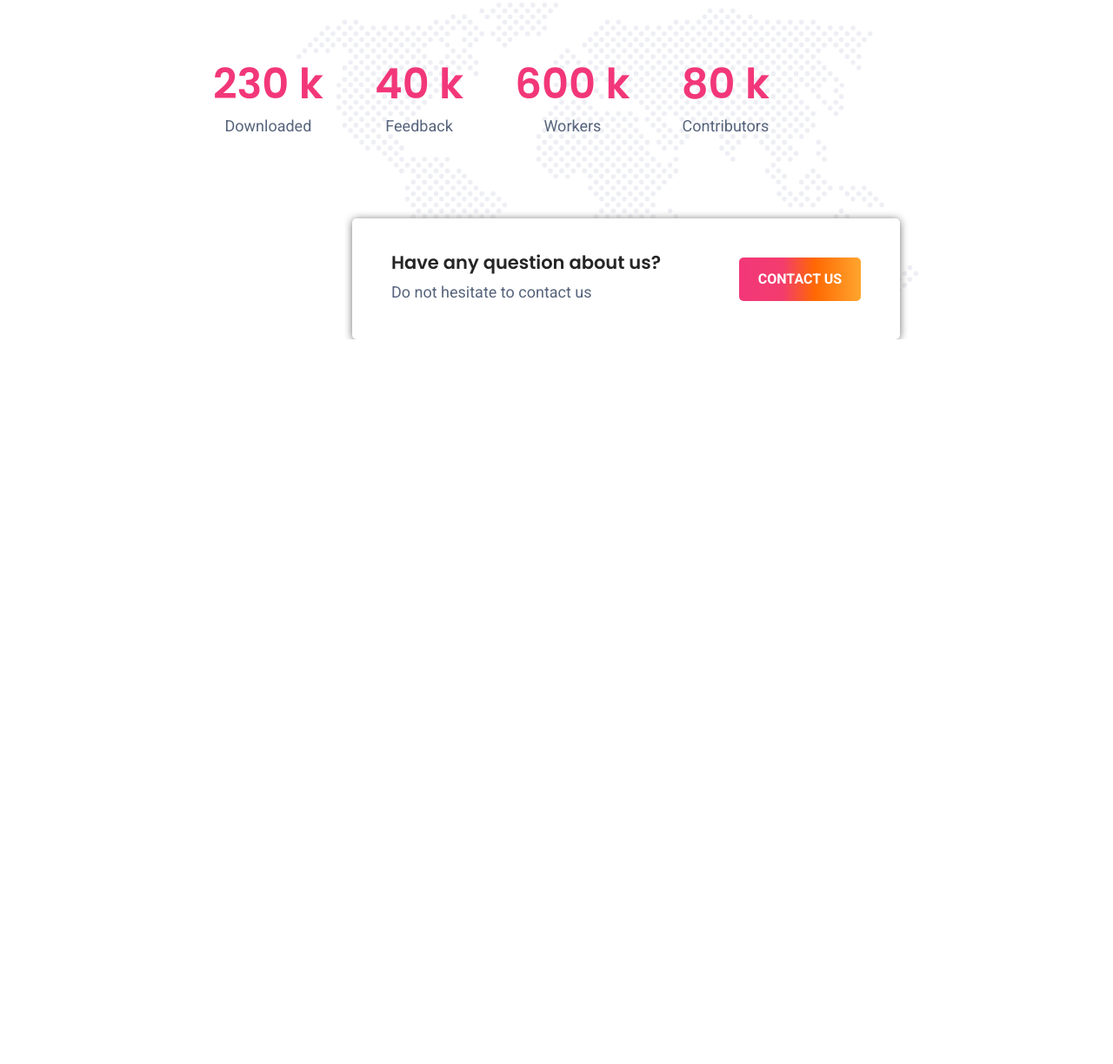
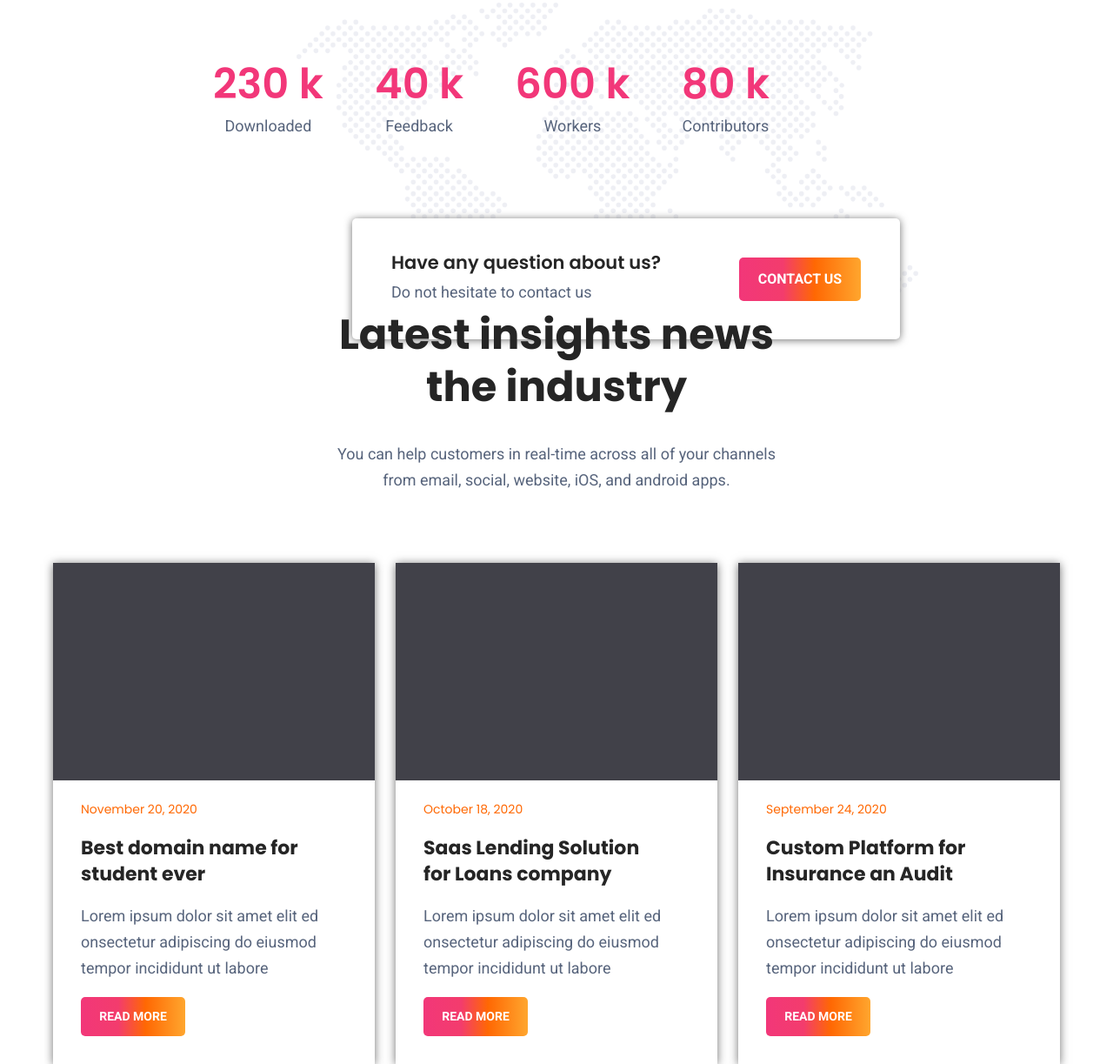
Before and after one commit to JohanBerglund00/Inlamningsuppgift-1, a plain HTML site: page index.html in a window 1280 px wide. Shown: the part 4018-5241 px from the top of the page at 87% size. Before the commit the page ends 4408 px from the top, so only its background shows below. Drawn offline with Linux system fonts and the light colour scheme.

Commit message:
Inlamningsuppgift-1

```diff
--- a/css/style.css
+++ b/css/style.css
@@ -369,3 +369,80 @@ margin-left: 3rem;
     font-size: 18px;
     color: #57647C;
 }
+/* CONTACT END */
+
+/* BLOG START */
+.blog {
+    width: 100vw;
+    height: 100vh;
+}
+
+.blog .blog-text {
+    text-align: center;
+}
+
+.blog .blog-text h1 {
+    font-family: 'Poppins', sans-serif;
+    font-size: 48px;
+    color: #252525;
+    line-height: 60px;
+}
+
+.blog .blog-text p {
+    font-family: 'Roboto', sans-serif;
+    font-size: 18px;
+    color: #57647C;
+    line-height: 30px;
+    margin-bottom: 5rem;
+}
+
+.blog .blog-grid {
+    display: grid;
+    grid-template-columns: auto auto auto;
+    column-gap: 1.5rem;
+    justify-content: center;
+}
+
+.blog .blog-grid .blog-box {
+    width: 370px;
+    height: 565;
+    box-shadow: 0 1px 10px #707070;
+}
+
+.blog .blog-grid .blog-box #blog-date {
+    font-family: 'Poppins', sans-serif;
+    font-size: 14px;
+    color: #FF6803;
+    padding-left: 2rem;
+}
+
+.blog .blog-grid .blog-box h1 {
+    font-family: 'Poppins', sans-serif;
+    font-size: 22px;
+    color: #252525;
+    line-height: 30px;
+    padding-left: 2rem;
+}
+
+.blog .blog-grid .blog-box p {
+    font-family: 'Roboto', sans-serif;
+    font-size: 18px;
+    color: #57647C;
+    line-height: 30px;
+    padding-left: 2rem;
+}
+
+.blog .blog-grid .blog-box button {
+    background: linear-gradient(90deg, rgba(242,55,121,1) 0%, rgba(243,60,109,1) 36%, rgba(255,104,3,1) 62%, rgba(255,166,46,1) 100%);
+    border: none;
+    border-radius: 5px;
+    font-family: 'Roboto', sans-serif;
+    font-size: 14px;
+    font-weight: bold;
+    cursor: pointer;
+    color: #FFFFFF;
+    width: 120px;
+    height: 45px;
+    margin-left: 2rem;
+    margin-bottom: 2rem;
+}
--- a/index.html
+++ b/index.html
@@ -138,7 +138,7 @@
     <!--CONTACT START-->
     <div class="contact">
         <div class="container">
-            <img src="images/Map.svg">
+            <img src="images/Map.svg" alt src="">
             <h1 class="contact-h">We are the best online <br /> software firm in the world</h1>
             <p class="contact-p">You can help customers in real-time across all of your channels <br /> from email,
                 social, website, iOS, and android apps.</p>
@@ -171,6 +171,40 @@
             </div>
         </div>
     </div>
+    <!--CONTACT END-->
+
+    <!--BLOG START-->
+    <div class="blog">
+        <div class="container">
+            <div class="blog-text">
+                <h1>Latest insights news <br /> the industry</h1>
+                <p>You can help customers in real-time across all of your channels <br /> from email, social, website, iOS, and android apps.</p>
+            </div>
+            <div class="blog-grid">
+                <div class="blog-box">
+                    <img src="images/Gray_Background_Small.svg" alt src="">
+                    <p id="blog-date">November 20, 2020</p>
+                    <h1>Best domain name for <br /> student ever</h1>
+                    <p>Lorem ipsum dolor sit amet elit ed <br /> onsectetur adipiscing  do eiusmod <br /> tempor incididunt ut labore </p>
+                    <button>READ MORE</button>
+                </div>
+                <div class="blog-box">
+                    <img src="images/Gray_Background_Small.svg" alt src="">
+                    <p id="blog-date">October 18, 2020</p>
+                    <h1>Saas Lending Solution <br /> for Loans company</h1>
+                    <p>Lorem ipsum dolor sit amet elit ed <br /> onsectetur adipiscing  do eiusmod <br /> tempor incididunt ut labore </p>
+                    <button>READ MORE</button>
+                </div>
+                <div class="blog-box">
+                    <img src="images/Gray_Background_Small.svg" alt src="">
+                    <p id="blog-date">September 24, 2020</p>
+                    <h1>Custom Platform for <br /> Insurance an Audit</h1>
+                    <p>Lorem ipsum dolor sit amet elit ed <br /> onsectetur adipiscing  do eiusmod <br /> tempor incididunt ut labore </p>
+                    <button>READ MORE</button>
+                </div>
+            </div>
+        </div>
+    </div>
 
 </body>
 
```
Also changed, not shown: images/Gray_Background_Small.svg (added).
